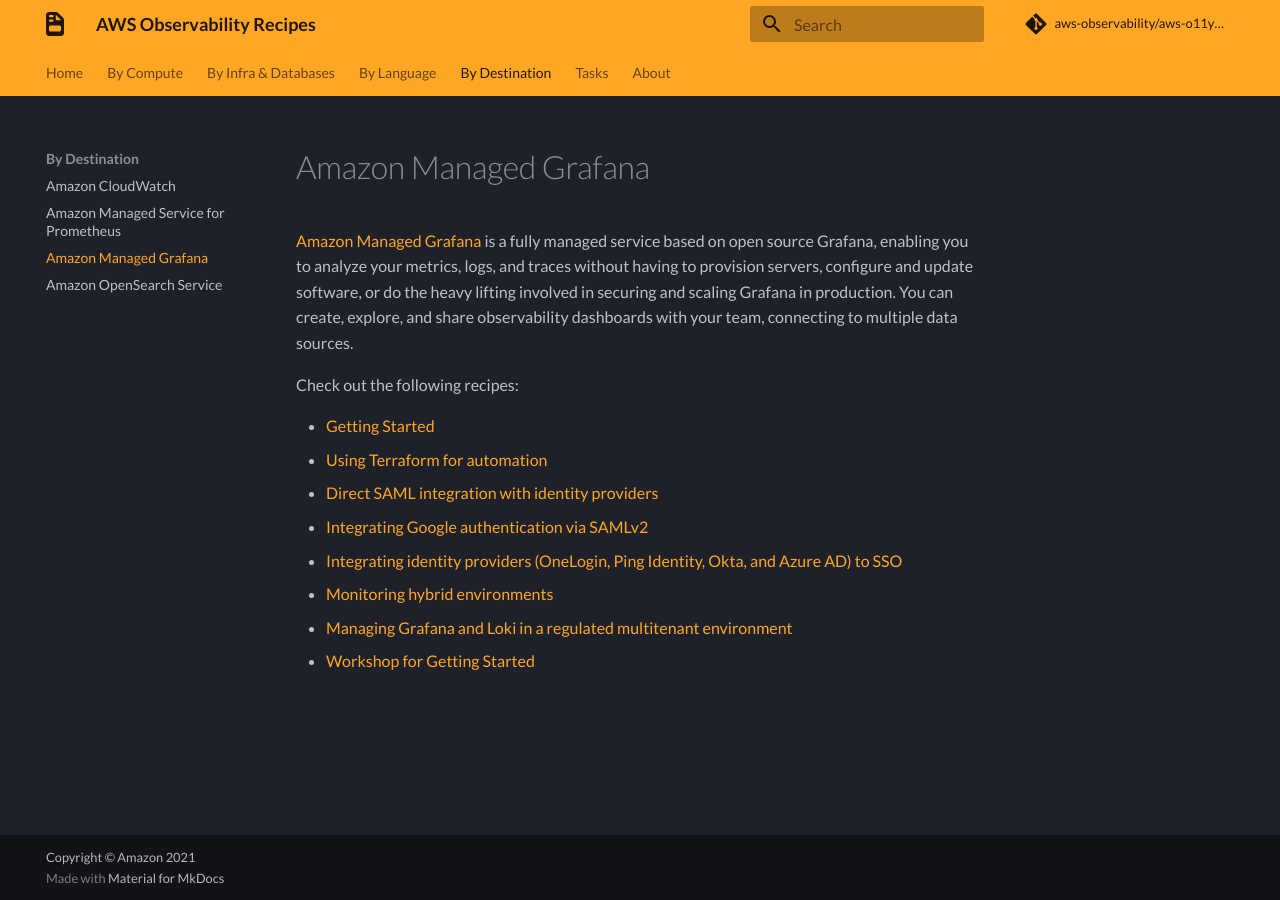
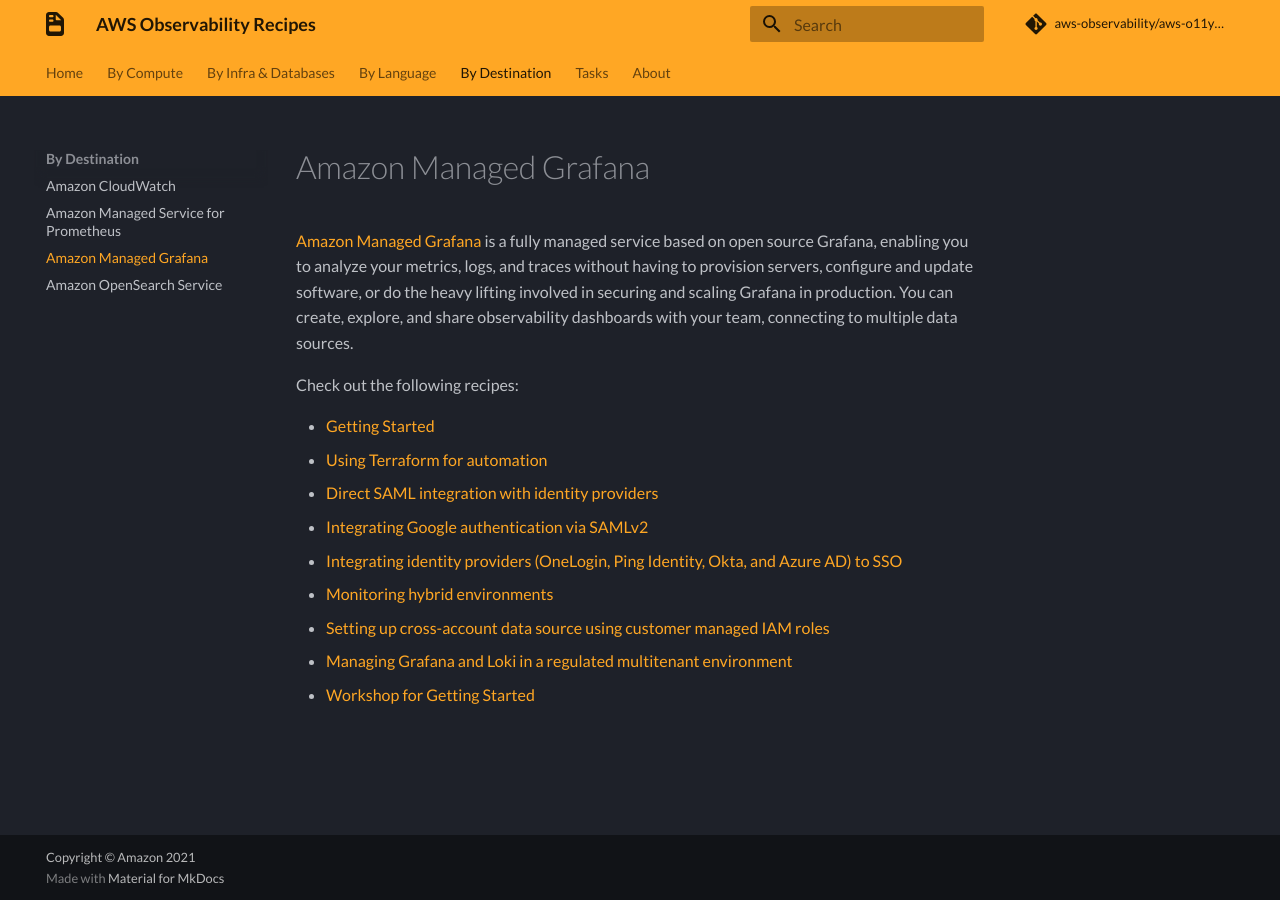
Before and after one commit to aws-observability/aws-o11y-recipes, an MkDocs documentation site: the page built from docs/amg.md, in a window 1280 px wide. Built offline with MkDocs 1.6.1 and Material for MkDocs 9.7.7, drawn with Linux system fonts in a browser that asks for light colours; some web fonts are replaced; comment, search, counter and statistics services are not loaded.

Commit message:
adds AMG recipe

```diff
--- a/docs/amg.md
+++ b/docs/amg.md
@@ -15,6 +15,7 @@
 - [Integrating Google authentication via SAMLv2][amg-google-idps]
 - [Integrating identity providers (OneLogin, Ping Identity, Okta, and Azure AD) to SSO][amg-idps]
 - [Monitoring hybrid environments][amg-hybridenvs]
+- [Setting up cross-account data source using customer managed IAM roles][amg-xacc-ds]
 - [Managing Grafana and Loki in a regulated multitenant environment][grafana-loki-regenv]
 - [Workshop for Getting Started][amg-oow]
 
```
Also changed, not shown: other parts of docs/amg.md (+1 -0 lines).
